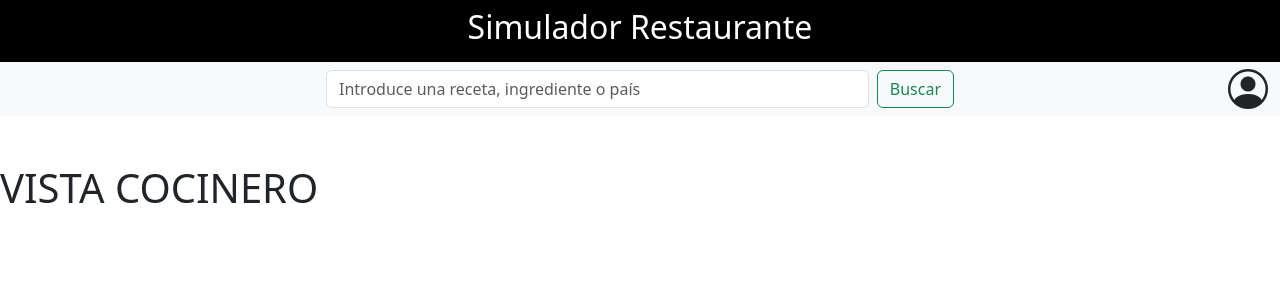
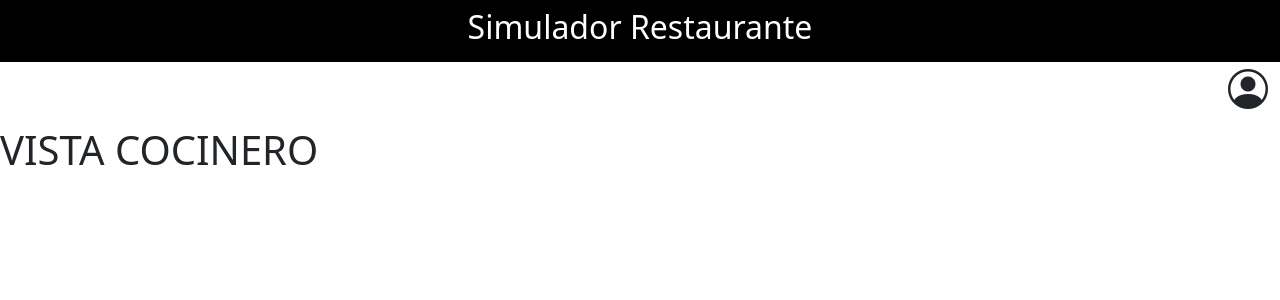
Before and after one commit to dakotek/SimuladorRestaurante, an Angular app in the folder Frontend/: page /cocinero in a window 1280 px wide. Shown: the top 300 px of the page. Built offline with nearby package versions, Linux system fonts and the light colour scheme.

Commit message:
Nav sin buscador

```diff
--- a/Frontend/src/app/app.module.ts
+++ b/Frontend/src/app/app.module.ts
@@ -10,6 +10,7 @@ import { NavComponent } from './shared/nav/nav.component';
 import { RegisterComponent } from './auth/register/register.component';
 import { DashboardCookComponent } from './pages/dashboardCook/dashboardCook.component';
 import { ReactiveFormsModule } from '@angular/forms';
+import { NavWithoutSearchComponent } from './shared/nav-without-search/nav-without-search.component';
 
 @NgModule({
   declarations: [
@@ -19,7 +20,8 @@ import { ReactiveFormsModule } from '@angular/forms';
     LoginComponent,
     NavComponent,
     RegisterComponent,
-    DashboardCookComponent
+    DashboardCookComponent,
+    NavWithoutSearchComponent
   ],
   imports: [
     BrowserModule,
--- a/Frontend/src/app/pages/dashboardCook/dashboardCook.component.html
+++ b/Frontend/src/app/pages/dashboardCook/dashboardCook.component.html
@@ -1,2 +1,2 @@
-<app-nav></app-nav>
+<app-nav-without-search></app-nav-without-search>
 <br><br><h1>VISTA COCINERO</h1>
--- /dev/null
+++ b/Frontend/src/app/shared/nav-without-search/nav-without-search.component.html
@@ -0,0 +1,7 @@
+<nav class="navbar navbar-expand-lg">
+    <div class="container-fluid">
+        <div class="w-100 justify-content-center align-items-center position-relative">
+            <i class="bi bi-person-circle ms-2 position-absolute end-0" style="font-size: 2.5rem; height: 38px; display: flex; align-items: center;"></i>
+        </div>
+    </div>
+</nav>
--- a/Frontend/src/app/shared/nav/nav.component.html
+++ b/Frontend/src/app/shared/nav/nav.component.html
@@ -1,4 +1,4 @@
-<nav class="navbar navbar-expand-lg bg-body-tertiary">
+<nav class="navbar navbar-expand-lg">
   <div class="container-fluid">
     <div class="d-flex w-100 justify-content-center align-items-center position-relative">
       <form class="d-flex w-50" role="search">
```
Also changed, not shown: Frontend/src/app/shared/nav-without-search/nav-without-search.component.ts (added, +10 -0 lines), Frontend/src/app/shared/nav-without-search/nav-without-search.component.css (added), 1 other file (tests, documents, lock files or other folders).
